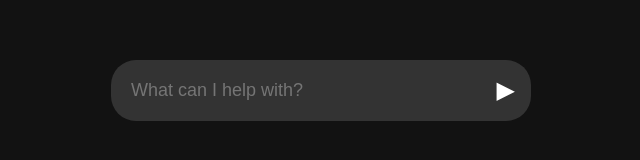
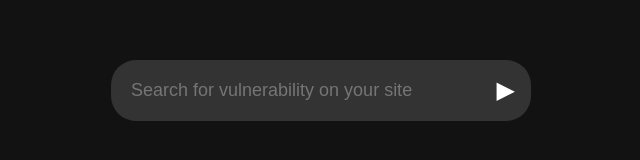
Before and after one commit to BhattJayD/webanalyzer, a React (Create React App) app in the folder fe/: page / in a window 1280 px wide. Shown: the part 310-470 px from the top of the page, without its empty margins (319-959 px from the left). Built offline with nearby package versions, Linux system fonts and the light colour scheme.

Commit message:
placeholder replace

```diff
--- a/fe/src/App.js
+++ b/fe/src/App.js
@@ -5,7 +5,10 @@ const App = () => {
   return (
     <div className="chat-container">
       <div className="input-box">
-        <input type="text" placeholder="What can I help with?" />
+        <input
+          type="text"
+          placeholder="Search for vulnerability on your site"
+        />
         <button className="send-btn">&#9654;</button>
       </div>
     </div>
```
